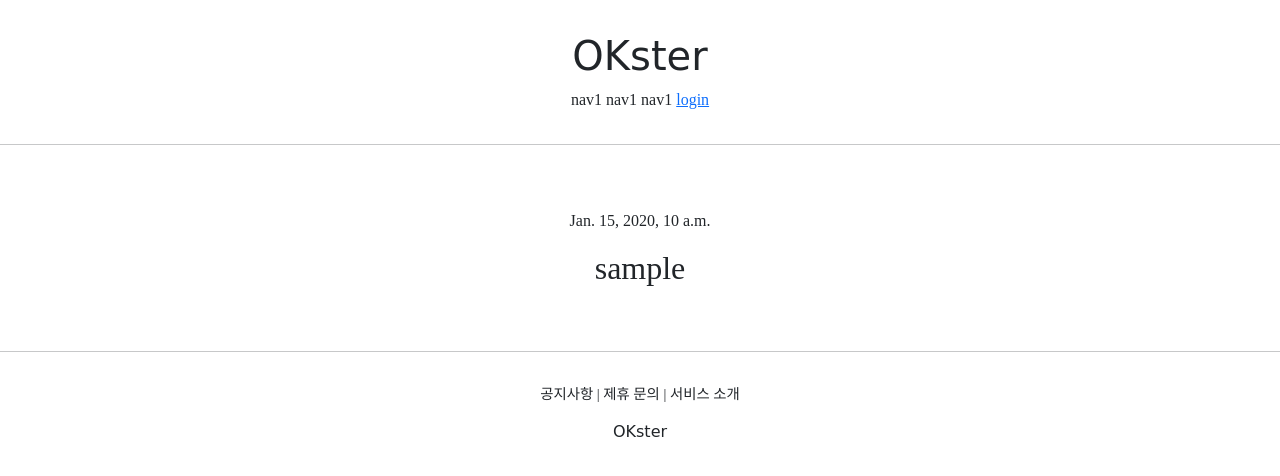
After one commit to OK-Bi/OKster, a Django app: page /account/detail/1 in a window 1280 px wide. The commit adds this page. Shown: the top 476 px of the page. Run offline with Django 3.2, Linux system fonts and the light colour scheme; tables that the repository leaves empty hold one stand-in row (values such as "Sample post"); some libraries are stand-ins or nearby versions; some web fonts are replaced.

Commit message:
django c.24: detailView

```diff
--- /dev/null
+++ b/accountapp/templates/accountapp/detail.html
@@ -0,0 +1,17 @@
+{% extends 'base.html' %}
+
+{% block content %}
+
+  <div>
+    <div style= "text-align: center; max-width: 400px; margin: 4rem auto">
+      <p>
+        {{ target_user.date_joined }}
+      </p>
+      <h2 style="font-family: 'NanumSquareR'">
+        {{ target_user.username }}
+      </h2>
+    </div>
+  </div>
+
+
+{% endblock %}
--- a/accountapp/urls.py
+++ b/accountapp/urls.py
@@ -1,6 +1,6 @@
 from django.contrib.auth.views import LoginView, LogoutView
 from django.urls import path
-from accountapp.views import hello_world, AccountCreateView
+from accountapp.views import hello_world, AccountCreateView, AccountDetailView
 
 app_name = "accountapp"
 
@@ -11,4 +11,5 @@ urlpatterns = [
     path('logout/', LogoutView.as_view(), name='logout'),
 
     path('create/', AccountCreateView.as_view(), name='create'),
+    path('detail/<int:pk>', AccountDetailView.as_view(), name='detail'),
 ]
--- a/accountapp/views.py
+++ b/accountapp/views.py
@@ -4,13 +4,12 @@ from django.http import HttpResponseRedirect
 from django.shortcuts import render
 # Create your views here.
 from django.urls import reverse, reverse_lazy
-from django.views.generic import CreateView
+from django.views.generic import CreateView, DetailView
 
 from accountapp.models import HelloWorld
 
 
 def hello_world(request):
-
     if request.method == "POST":
 
         temp = request.POST.get('hello_world_input')
@@ -30,3 +29,9 @@ class AccountCreateView(CreateView):
     form_class = UserCreationForm
     success_url = reverse_lazy('accountapp:hello_world')
     template_name = 'accountapp/create.html'
+
+
+class AccountDetailView(DetailView):
+    model = User
+    context_object_name = 'target_user'
+    template_name = 'accountapp/detail.html'
--- a/templates/footer.html
+++ b/templates/footer.html
@@ -1,7 +1,7 @@
     <div class="OKster_footer">
         <div class ="OKster_footer_button">
-            <span>공지사항 </span>
-            <span>제휴 문의 </span>
+            <span>공지사항</span> |
+            <span>제휴 문의</span> |
             <span>서비스 소개</span>
         </div>
         <div style="margin-top: 1rem;">
--- a/templates/header.html
+++ b/templates/header.html
@@ -11,6 +11,9 @@
                 <span>login</span>
             </a>
             {% else %}
+             <a href="{% url 'accountapp:detail' pk=user.pk %}">
+                <span>MyPage</span>
+            </a>
             <a href="{% url 'accountapp:logout' %}?next={{request.path}}">
                 <span>logout</span>
             </a>
```
